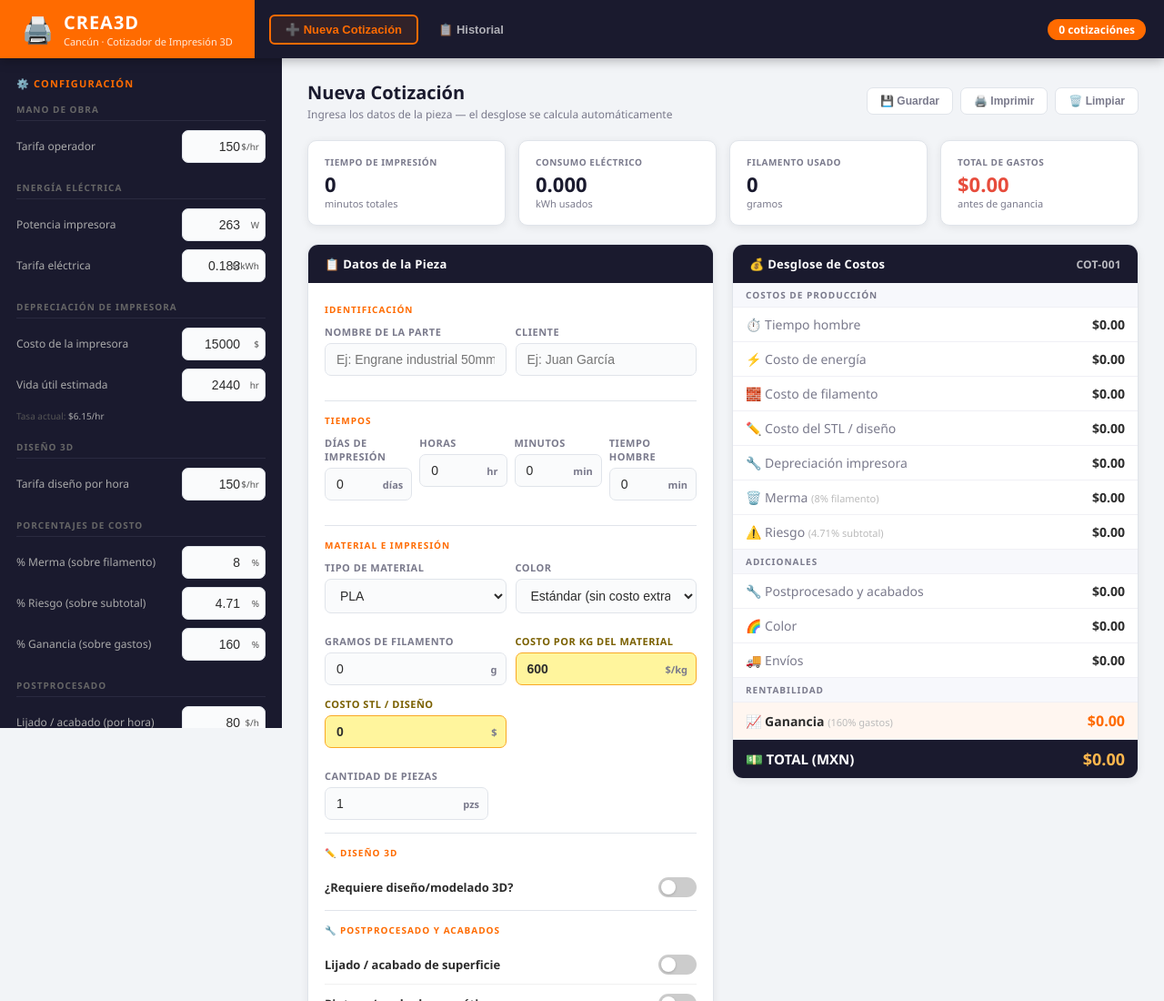
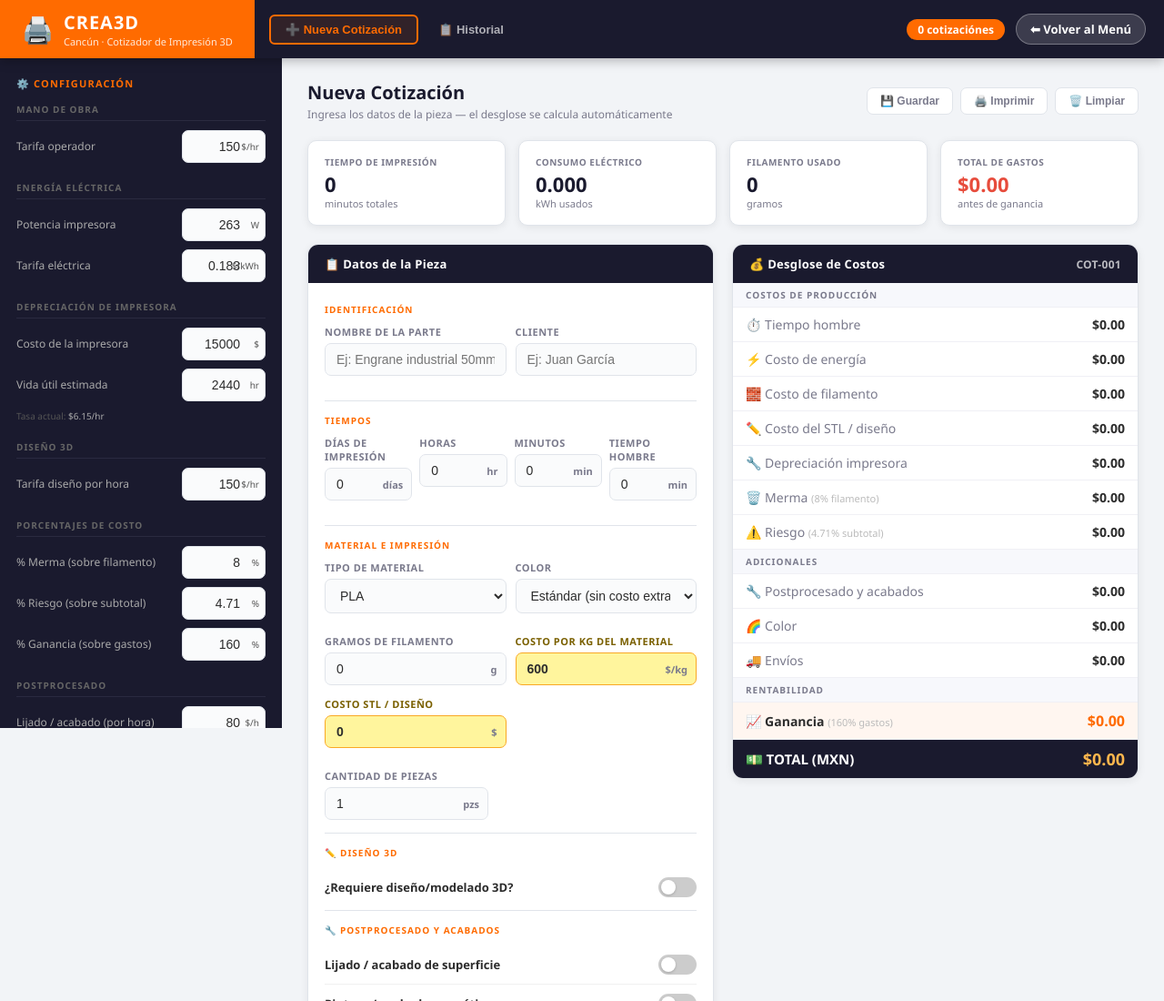
Before and after one commit to moniups-ux/crea3d, a plain HTML site: page cotizador-3d.html in a window 1280 px wide. Shown: the top 1100 px of the page at 91% size. Drawn offline with Linux system fonts and the light colour scheme.

Commit message:
Add files via upload

```diff
--- a/cotizador-3d.html
+++ b/cotizador-3d.html
@@ -42,8 +42,10 @@ header {
 }
 .nav-btn:hover { color: white; border-color: rgba(255,255,255,0.25); }
 .nav-btn.active { color: var(--primary); border-color: var(--primary); background: rgba(255,107,0,0.1); }
-.header-right { margin-left: auto; display: flex; align-items: center; padding-right: 20px; }
+.header-right { margin-left: auto; display: flex; align-items: center; gap: 12px; padding-right: 20px; }
 .badge { background: var(--primary); color: white; border-radius: 20px; padding: 3px 12px; font-size: 12px; font-weight: 700; }
+.back-btn { background: rgba(255,255,255,.15); color: #fff; border: 1.5px solid rgba(255,255,255,.3); border-radius: 50px; padding: 7px 15px; font-size: 13px; font-weight: 700; text-decoration: none; transition: all .2s; white-space: nowrap; }
+.back-btn:hover { background: rgba(255,255,255,.28); }
 
 /* LAYOUT */
 .app { display: flex; min-height: calc(100vh - 64px); }
@@ -209,6 +211,7 @@ input:focus, select:focus, textarea:focus {
   </nav>
   <div class="header-right">
     <span class="badge" id="badge-count">0 cotizaciones</span>
+    <a href="index.html" class="back-btn">⬅ Volver al Menú</a>
   </div>
 </header>
 
```
